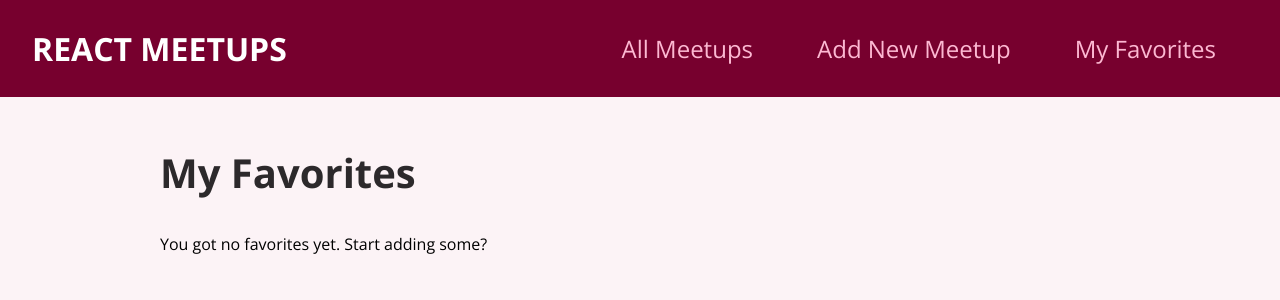
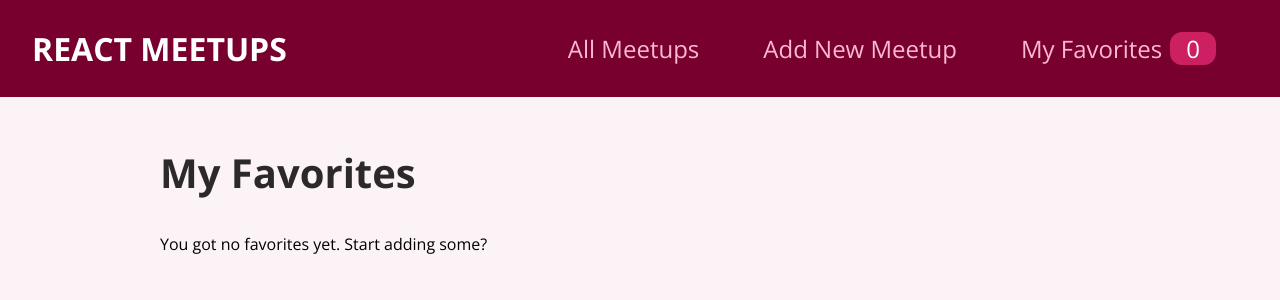
Before and after one commit to v1in/next-react-course, a React (Create React App) app in the folder _react-in-action/meetup/: page /favorites in a window 1280 px wide. Shown: the top 300 px of the page. Built offline with nearby package versions, Linux system fonts and the light colour scheme.

Commit message:
[react-in-action/meetup] added favorites badge

```diff
--- a/_react-in-action/meetup/src/components/layout/MainNavigation.js
+++ b/_react-in-action/meetup/src/components/layout/MainNavigation.js
@@ -1,8 +1,13 @@
+import { useContext } from "react";
+
 import { Link } from "react-router-dom";
 
 import classes from "./styles/MainNavigation.module.css";
+import FavoritesContext from "../../store/favorites-context";
 
 export default function MainNavigation() {
+  const favoritesCtx = useContext(FavoritesContext);
+
   return (
     <header className={classes.header}>
       <div className={classes.logo}>React Meetups</div>
@@ -15,7 +20,10 @@
             <Link to="/new-meetup">Add New Meetup</Link>
           </li>
           <li>
-            <Link to="/favorites">My Favorites</Link>
+            <Link to="/favorites">
+              My Favorites
+              <span className={classes.badge}>{favoritesCtx.totalFavorites}</span>
+            </Link>
           </li>
         </ul>
       </nav>
```
